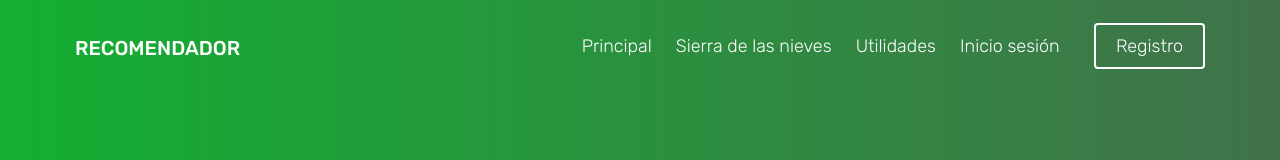
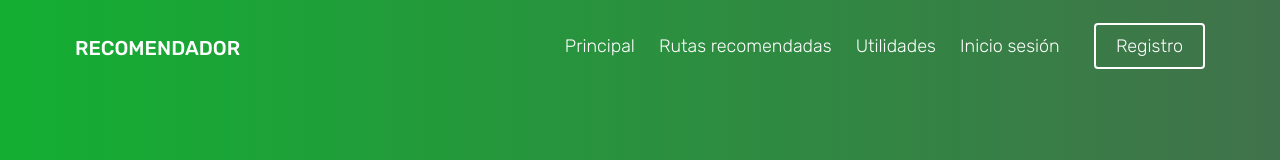
Before and after one commit to pabloarca/recomendadorRutas, a plain HTML site: page index.html in a window 1280 px wide. Shown: the top 160 px of the page. Drawn offline with Linux system fonts and the light colour scheme; files whose address does not match are found by name.

Commit message:
Update index.html

```diff
--- a/index.html
+++ b/index.html
@@ -34,7 +34,7 @@
           <ul class="probootstrap-main-nav">
             <li><a href="index.html">Principal</a></li>
 
-            <li><a href="">Sierra de las nieves</a></li>
+            <li><a href="rutasRecomendadas.html">Rutas recomendadas</a></li>
 			<li><a href="">Utilidades</a></li>
             <li><a href="login.html">Inicio sesión</a></li>
             <li class="probootstrap-cta"><a href="signup.html">Registro</a></li>
```
